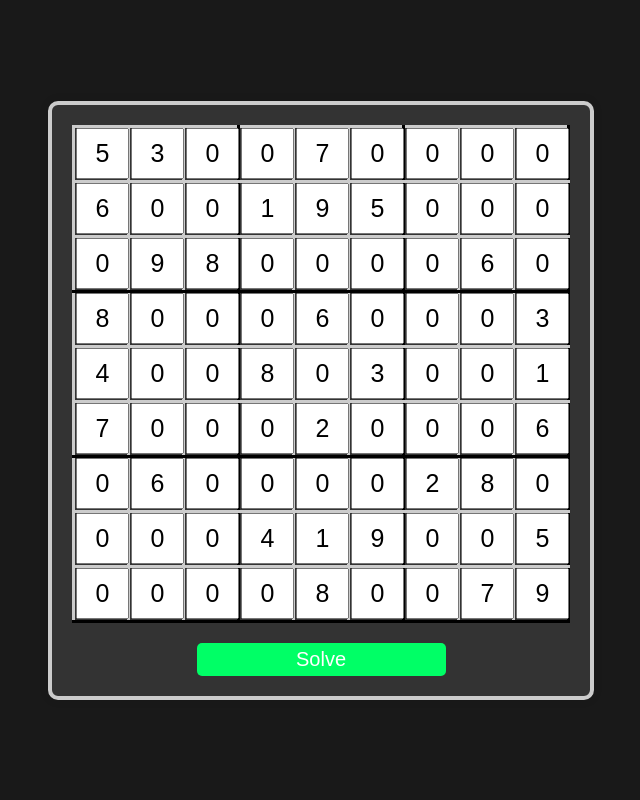
After one commit to theNewtonCode/EnigmaScan, a Flask app: page /sudokuSolve in a window 1280 px wide. The commit adds this page. Shown: the whole page, without its empty margins (319-959 px from the left). Run offline with Flask 3, Linux system fonts and the light colour scheme.

Commit message:
sudoku user validation page, better ui, crop ok

```diff
--- a/app.py
+++ b/app.py
@@ -23,6 +23,9 @@ def sudoku():
     image = None
 
     if request.method == 'POST':
+        if 'solve-puzzle' in request.form:
+                    # If the form was submitted by the "Solve" button, redirect to x.html
+            return redirect(url_for('sudokuSolve'))
         if 'file' not in request.files:
             statement = "No file part"
         else:
@@ -38,6 +41,46 @@ def sudoku():
                 statement = "Invalid file type. Allowed extensions: jpg, jpeg, png, gif"
 
     return render_template('sudoku.html', success=success, statement=statement, image=image)
+
+@app.route('/sudokuSolve')
+def sudokuSolve():
+    # Handle the 'x.html' route
+    X = [
+    [5, 3, 0, 0, 7, 0, 0, 0, 0],
+    [6, 0, 0, 1, 9, 5, 0, 0, 0],
+    [0, 9, 8, 0, 0, 0, 0, 6, 0],
+    [8, 0, 0, 0, 6, 0, 0, 0, 3],
+    [4, 0, 0, 8, 0, 3, 0, 0, 1],
+    [7, 0, 0, 0, 2, 0, 0, 0, 6],
+    [0, 6, 0, 0, 0, 0, 2, 8, 0],
+    [0, 0, 0, 4, 1, 9, 0, 0, 5],
+    [0, 0, 0, 0, 8, 0, 0, 7, 9]
+]
+
+    return render_template('solvedSudoku.html', X=X)
+
+@app.route('/wordsearch', methods=['GET', 'POST'])
+def wordsearch():
+    success = None
+    statement = None
+    image = None
+
+    if request.method == 'POST':
+        if 'file' not in request.files:
+            statement = "No file part"
+        else:
+            file = request.files['file']
+            if file.filename == '':
+                statement = "No selected file"
+            elif file and allowed_file(file.filename):
+                filename = os.path.join(app.config['UPLOAD_FOLDER'], 'puzzle.png')
+                file.save(filename)
+                image = filename
+                success = True
+            else:
+                statement = "Invalid file type. Allowed extensions: jpg, jpeg, png, gif"
+
+    return render_template('wordpuzzle.html', success=success, statement=statement, image=image)
 
 def allowed_file(filename):
     allowed_extensions = {'jpg', 'jpeg', 'png', 'gif'}
@@ -88,9 +131,6 @@ def save_cropped_image():
 #     allowed_extensions = {'jpg', 'jpeg', 'png', 'gif'}
 #     return '.' in filename and filename.rsplit('.', 1)[1].lower() in allowed_extensions
 
-@app.route('/wordpuzzle')
-def wordpuzzle():
-    return render_template('wordpuzzle.html')
 
 
 @app.route('/crossword')
--- a/static/sudoku.css
+++ b/static/sudoku.css
@@ -105,7 +105,9 @@ transition: transform 0.2s ease, background-color 0.2s ease;
 outline: none;
 cursor: pointer;
 }
-
+#upload-button i {
+  color: #ffffff; /* Change to the desired color */
+}
 /* Hover styles */
 form button:hover {
 background: #117A60;
--- a/templates/index.html
+++ b/templates/index.html
@@ -14,7 +14,7 @@
                 <li class="nav-item active">Home</li>
                 <li class="nav-item"><a href="{{url_for('sudoku')}}">Sudoku</a></li>
                 <li class="nav-item"><a href="{{url_for('crossword')}}">Crossword</a></li>
-                <li class="nav-item"><a href="{{url_for('wordpuzzle')}}">Word Puzzle</a></li>
+                <li class="nav-item"><a href="{{url_for('wordsearch')}}">Word Puzzle</a></li>
             </ul>
         </nav>
     </header>
@@ -69,7 +69,7 @@
 
         wordPuzzleButton.addEventListener('click', function () {
             // Redirect to the Word Puzzle page using Flask's url_for function
-            window.location.href = '{{ url_for("wordpuzzle") }}';
+            window.location.href = '{{ url_for("wordsearch") }}';
         });
     </script>
 </body>
--- /dev/null
+++ b/templates/solvedSudoku.html
@@ -0,0 +1,92 @@
+<!DOCTYPE html>
+<html lang="en">
+<head>
+    <meta charset="UTF-8">
+    <meta name="viewport" content="width=device-width, initial-scale=1.0">
+    <title>Sudoku</title>
+    <style>
+        body {
+            font-family: Arial, sans-serif;
+            background-color: rgba(0, 0, 0, 0.9);
+            display: flex;
+            justify-content: center;
+            align-items: center;
+            height: 100vh;
+            margin: 0;
+        }
+
+        .sudoku-form {
+            background-color: rgba(53, 53, 53, 0.982);
+            border:4px solid #ccc;
+            border-radius: 10px;
+            padding: 20px;
+            box-shadow: 0 0 10px rgba(0, 0, 0, 0.1);
+        }
+
+        table {
+            border-collapse: collapse;
+            width: 100%;
+        }
+
+        td {
+            width: 50px;
+            height: 50px;
+            text-align: center;
+            font-size: 18px;
+            border: 3px solid #ccc;
+        }
+
+        /* Thick border style for 3x3 grid */
+        td:nth-child(3n), td:nth-child(6n) {
+            border-right: 3px solid #000;
+        }
+
+        tr:nth-child(3n) td {
+            border-bottom: 3px solid #000;
+        }
+
+        input[type="text"] {
+            width: 90%;
+            height: 90%;
+            font-size: 25px;
+            text-align: center;
+        }
+
+        .submit-button {
+            display: block;
+
+            margin: auto;
+            margin-top: 20px;
+            width: 50%;
+            background-color: rgb(0, 255, 102);
+            color: #fff;
+            padding: 5px;
+            border: none;
+            border-radius: 5px;
+            font-size: 20px;
+            cursor: pointer;
+        }
+
+        .submit-button:hover {
+            background-color: #0056b3;
+        }
+    </style>
+</head>
+<body>
+    <form class="sudoku-form" action="/your-flask-route" method="post">
+        <table>
+            <tbody>
+                <!-- Create a 9x9 Sudoku-like table with pre-populated values -->
+                {% for row in range(9) %}
+                <tr>
+                    {% for col in range(9) %}
+                    <td><input type="text" name="cell" value="{{ X[row][col] }}" maxlength="1"></td>
+                    {% endfor %}
+                </tr>
+                {% endfor %}
+            </tbody>
+        </table>
+        <button class="submit-button" type="submit">Solve</button>
+    </form>
+</body>
+</html>
```
Also changed, not shown: static/wordp.css (+193 -0 lines), templates/sudoku.html (+32 -6 lines), templates/wordpuzzle.html (+104 -158 lines).
